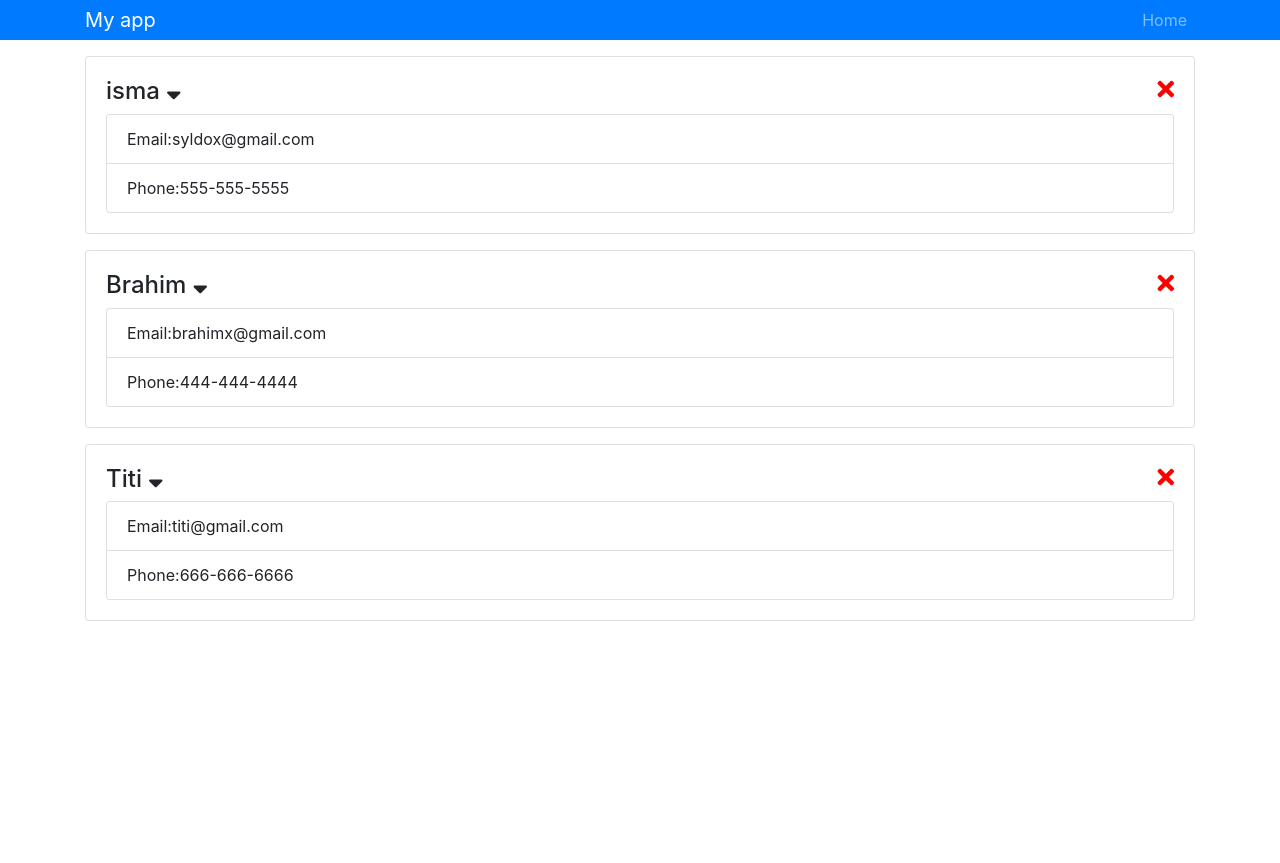
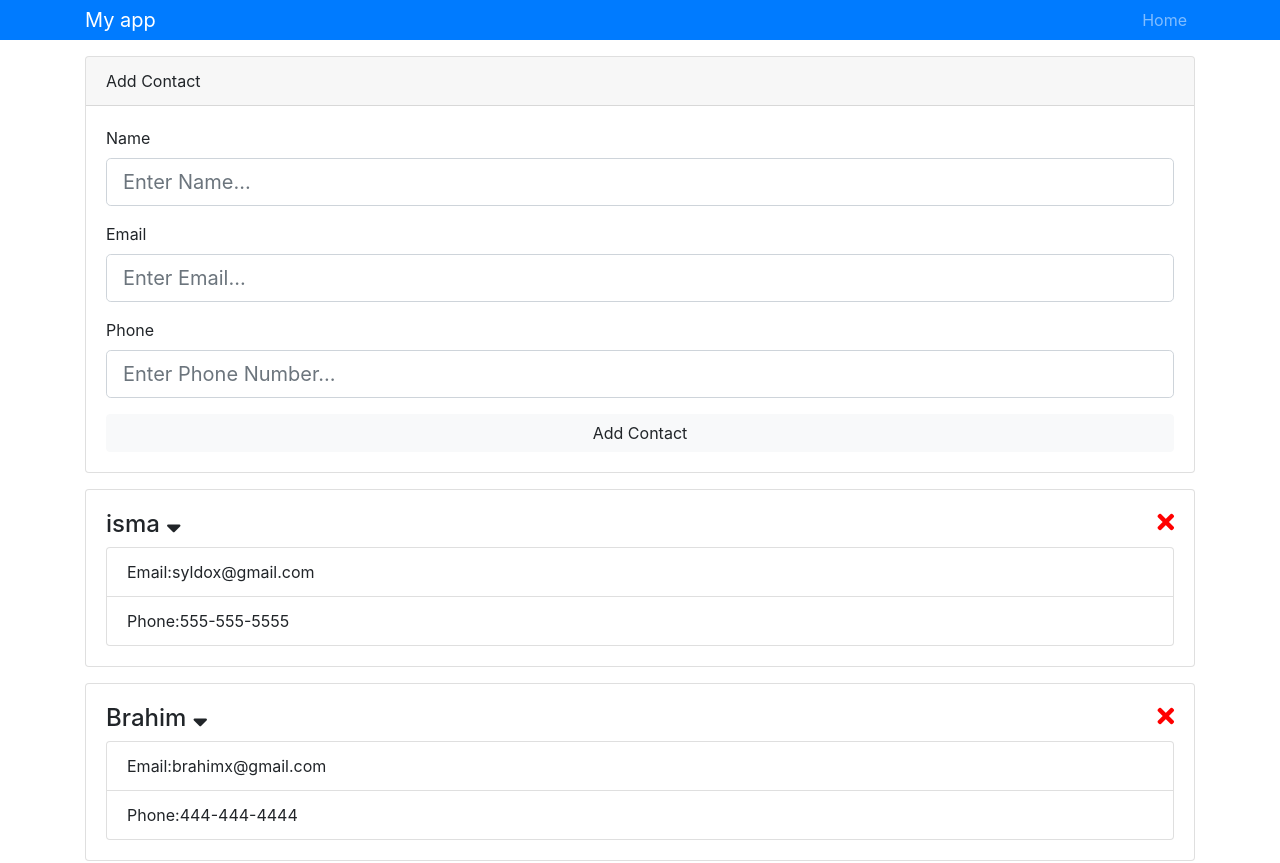
Before and after one commit to ismailasylla/reactContactManager, a React (Create React App) app: page / in a window 1280 px wide. Shown: the top 863 px of the page. Before the commit the page ends 800 px from the top, so only its background shows below. Built offline with nearby package versions, Linux system fonts and the light colour scheme.

Commit message:
creating the contact form

```diff
--- a/src/App.js
+++ b/src/App.js
@@ -1,19 +1,17 @@
 import React, { Component } from 'react';
-import Contacts from './components/Contacts';
-import Header from './components/Header';
+import Contacts from './components/contacts/Contacts';
+import Header from './components/layout/Header';
 import { Provider } from './context';
+import AddContact from './components/contacts/AddContact';
 import 'bootstrap/dist/css/bootstrap.min.css';
 class App extends Component {
   render() {
-    // const name = 'isma';
-    // const email = 'john@gmail.com';
-    // const phone = '555-555-5555';
-
     return (
       <Provider>
         <div className="App">
           <Header />
           <div className="container">
+            <AddContact />
             <Contacts />
           </div>
         </div>
--- /dev/null
+++ b/src/components/contacts/AddContact.js
@@ -0,0 +1,60 @@
+import React, { Component } from 'react';
+
+class AddContact extends Component {
+  state = {
+    name: '',
+    email: '',
+    phone: ''
+  };
+
+  render() {
+    const { name, email, phone } = this.state;
+    return (
+      <div className="card mb-3">
+        <div className="card-header">Add Contact</div>
+        <div className="card-body">
+          <form>
+            <div className="form-group">
+              <label htmlFor="name">Name</label>
+              <input
+                name="name"
+                className="form-control form-control-lg"
+                type="text"
+                placeholder="Enter Name..."
+                value={name}
+              />
+            </div>
+
+            <div className="form-group">
+              <label htmlFor="email">Email</label>
+              <input
+                name="email"
+                className="form-control form-control-lg"
+                type="text"
+                placeholder="Enter Email..."
+                value={email}
+              />
+            </div>
+            <div className="form-group">
+              <label htmlFor="phone">Phone</label>
+              <input
+                name="phone"
+                className="form-control form-control-lg"
+                type="text"
+                placeholder="Enter Phone Number..."
+                value={phone}
+              />
+            </div>
+            <input
+              className="btn btn-light btn-block"
+              type="submit"
+              value="Add Contact"
+            />
+          </form>
+        </div>
+      </div>
+    );
+  }
+}
+
+export default AddContact;
--- a/src/components/Contact.js
+++ b/src/components/contacts/Contact.js
@@ -1,6 +1,6 @@
 import React, { Component } from 'react';
 import PropTypes from 'prop-types';
-import { Consumer } from '../context';
+import { Consumer } from '../../context';
 
 class Contact extends Component {
   state = {
--- a/src/components/Contacts.js
+++ b/src/components/contacts/Contacts.js
@@ -1,7 +1,6 @@
 import React, { Component } from 'react';
-import Contact from './Contact';
-import { Consumer } from '../context';
-
+import Contact from '../contacts/Contact';
+import { Consumer } from '../../context';
 class Contacts extends Component {
   render() {
     return (
--- a/src/context.js
+++ b/src/context.js
@@ -1,6 +1,4 @@
 import React, { Component } from 'react';
-// import Contact from './components/Contact';
-
 const Context = React.createContext();
 const reducer = (state, action) => {
   switch (action.type) {
```
Also changed, not shown: src/components/layout/Header.js (renamed from src/components/Header.js).
